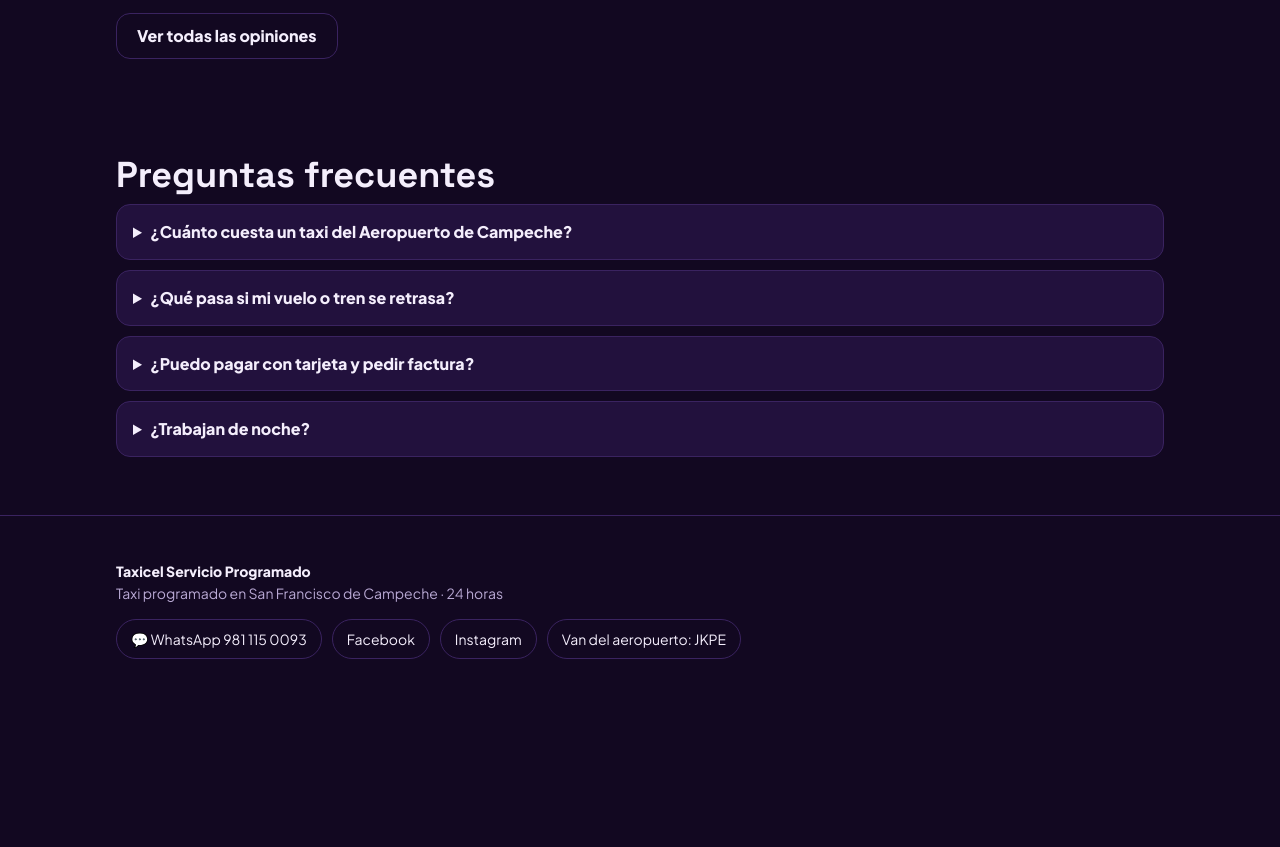
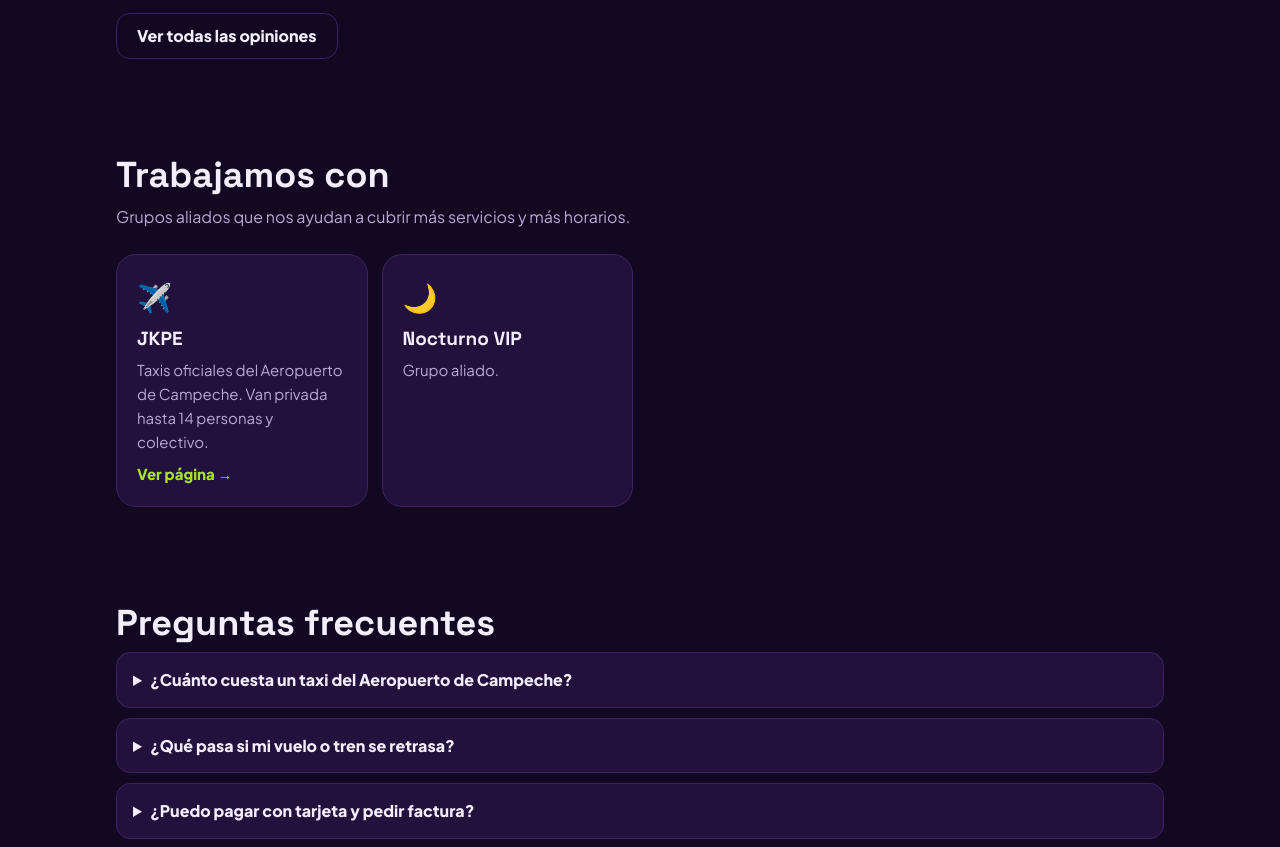
Before and after one commit to victormenafenix-jpg/agenda-taxi, a plain HTML site: page sitio/index.html in a window 1280 px wide. Shown: the part 3335-4182 px from the top of the page. Before the commit the page ends 4084 px from the top, so only its background shows below. Drawn offline with Linux system fonts and the light colour scheme.

Commit message:
Página: sección Trabajamos con (JKPE y Nocturno VIP)
Co-Authored-By: Claude Opus 5.5 <noreply@anthropic.com>
Claude-Session: https://claude.ai/code/session_01Yc6JkFmjoDmxFnH2HCh24T

```diff
--- a/sitio/index.html
+++ b/sitio/index.html
@@ -203,6 +203,15 @@ footer .row a{text-decoration:none;border:1px solid var(--line);border-radius:99
 <div class="row" style="margin-top:16px"><a class="btn b3" href="https://share.google/61QOObiRs0RjkhN1u" target="_blank" rel="noopener" data-en="See all reviews">Ver todas las opiniones</a></div>
 </div></section>
 
+<section id="aliados"><div class="w">
+<h2 data-en="We work with">Trabajamos con</h2>
+<p class="lead" data-en="Partner groups that help us cover more services and more hours.">Grupos aliados que nos ayudan a cubrir más servicios y más horarios.</p>
+<div class="grid">
+<div class="card"><div class="ic">✈️</div><h3>JKPE</h3><p data-en="Official taxis of Campeche Airport. Private van for up to 14 people and shared shuttle.">Taxis oficiales del Aeropuerto de Campeche. Van privada hasta 14 personas y colectivo.</p><a href="https://jkpe-campeche.netlify.app" target="_blank" rel="noopener" data-en="Visit →">Ver página →</a></div>
+<div class="card"><div class="ic">🌙</div><h3>Nocturno VIP</h3><p data-en="Partner group.">Grupo aliado.</p></div>
+</div>
+</div></section>
+
 <section id="preguntas"><div class="w">
 <h2 data-en="Frequently asked questions">Preguntas frecuentes</h2>
 <details><summary data-en="How much is a taxi from Campeche Airport?">¿Cuánto cuesta un taxi del Aeropuerto de Campeche?</summary><p data-en="From $300 MXN in a sedan for up to 4 people, depending on your destination. Private van for up to 14 people: $1,500.">Desde $300 MXN en sedán para hasta 4 personas, según tu destino. Van privada hasta 14 personas: $1,500.</p></details>
```
